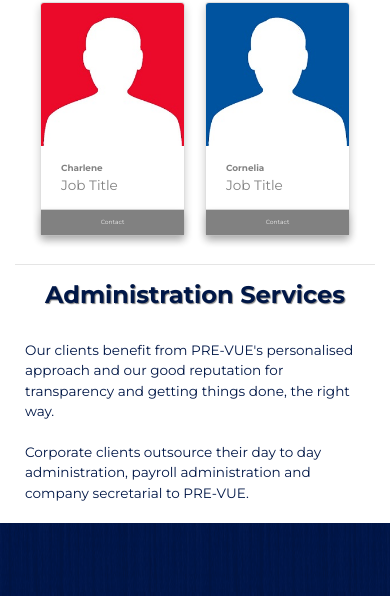
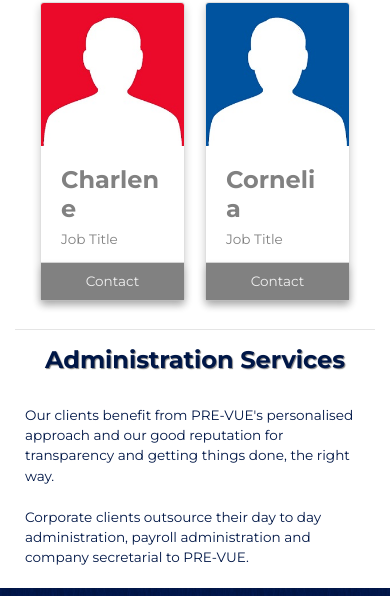
Before and after one commit to StatGrrl/prevue, a plain HTML site: page admin.html in a window 390 px wide. Shown: the part 138-734 px from the top of the page. Drawn offline with nearby package versions, Linux system fonts and the light colour scheme; a script that the page names is missing.

Commit message:
Update style.css

```diff
--- a/style.css
+++ b/style.css
@@ -287,10 +287,6 @@ h3 {
 	.card {
 		margin: 0 10px;
 	}
-	.card-title {
-		font-size: 0.75em;
-		line-height: 0.5;
-	}
 	#contact-links a {
 		font-size: 1.9em;
 	}
@@ -426,11 +422,4 @@ h3 {
 	.card {
 		margin: 0 10px;
 	}
-	.card-title {
-		font-size: 0.65em;
-		line-height: 0.5;
-	}
-	.card a {
-		font-size: 0.4em;
-	}
 }
```
